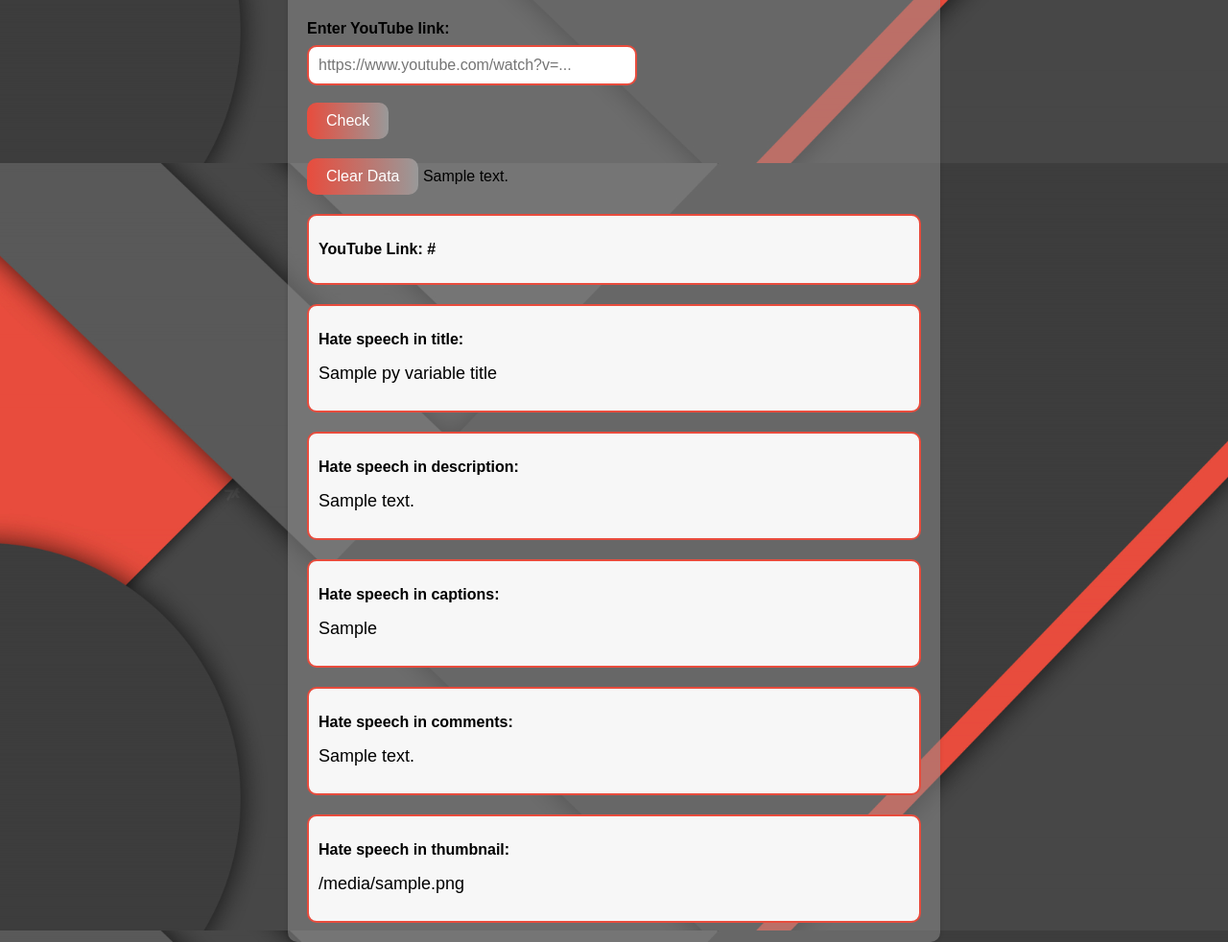
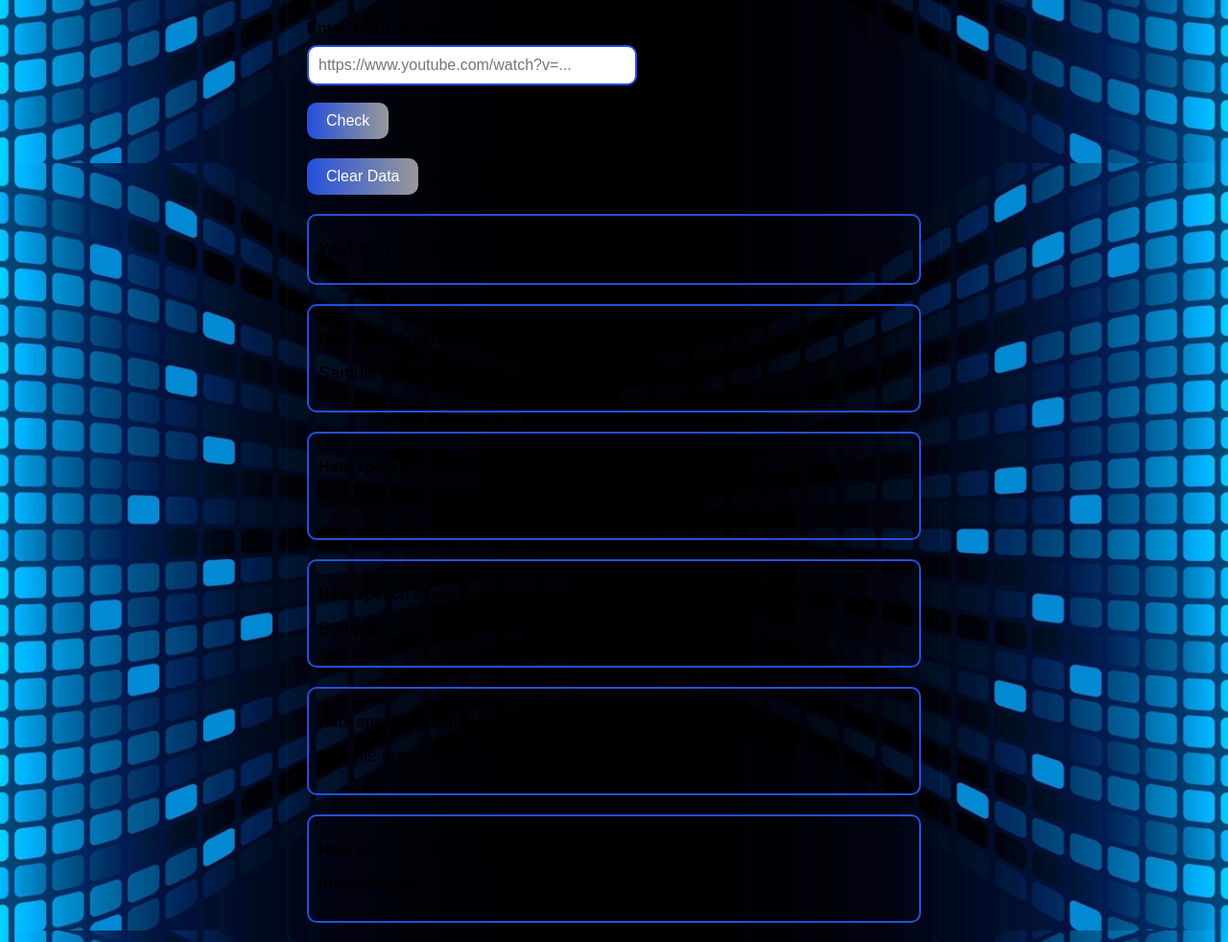
Before and after one commit to janidhu-wijetunga/FYP-Project, a Flask app: template templates/index.html in a window 1280 px wide. Shown: the part 630-1612 px from the top of the page at 96% size. Run offline with Flask 3, Linux system fonts and the light colour scheme; the template is opened without the code that fills it: most values are stand-ins (such as "Sample title", 1, 10 or a date in 2020); some libraries are stand-ins or nearby versions.

Commit message:
changed color theme and logo, wallpaper

```diff
--- a/static/styles.css
+++ b/static/styles.css
@@ -3,7 +3,7 @@ body {
     margin: 0;
     padding: 0;
     background-color: #f7f7f7;
-    background-image: url('../static/images/background.jpg'); /* Update path to your image file */
+    background-image: url('../static/images/background2.jpg'); /* Update path to your image file */
     background-size: cover;
     background-repeat: no-repeat;
     background-attachment: fixed;
@@ -14,8 +14,7 @@ body {
     max-width: 800px;
     margin: 0 auto;
     padding: 20px;
-    background-color: rgba(145, 145, 145, 0.5);
-    box-shadow: 0 2px 4px rgba(0, 0, 0, 0.1);
+    box-shadow: 0 2px 4px rgba(15, 188, 211, 0.1);
     border-radius: 10px;
 }
 
@@ -23,7 +22,7 @@ h1 {
     font-size: 50px;
     margin-bottom: 20px;
     text-align: center;
-    color: #E84C3D;
+    color: #244fdd;
     text-shadow: 2px 2px 4px rgba(0, 0, 0, 0.5);
 }
 
@@ -40,7 +39,7 @@ label {
 input[type="text"] {
     width: 50%;
     padding: 10px;
-    border: 2px solid #E84C3D;
+    border: 2px solid #244fdd;
     border-radius: 10px;
     font-size: 16px;
     transition: border-color 0.3s;
@@ -52,7 +51,7 @@ input[type="text"]:hover {
 
 button[type="submit"] {
     padding: 10px 20px;
-    background-image: linear-gradient(to right, #E84C3D, #999999); /* Two-color gradient */
+    background-image: linear-gradient(to right, #244fdd, #999999); /* Two-color gradient */
     color: #ffffff; /* Text color is white */
     border: none;
     border-radius: 10px;
@@ -62,7 +61,7 @@ button[type="submit"] {
 }
 
 button[type="submit"]:hover {
-    background-image: linear-gradient(to right, #df2020, #414141); /* Darker gradient on hover */
+    background-image: linear-gradient(to right, #0631f3, #414141); /* Darker gradient on hover */
     opacity: 0.9; /* Slightly reduce opacity on hover */
     transform: scale(1.05);
 }
@@ -70,9 +69,8 @@ button[type="submit"]:hover {
 .result {
     margin-top: 20px;
     padding: 10px;
-    border: 2px solid #E84C3D;
+    border: 2px solid #244fdd;
     border-radius: 10px;
-    background-color: #f7f7f7;
 }
 
 .result-title {
@@ -90,7 +88,7 @@ button[type="submit"]:hover {
     top: 50%;
     left: 50%;
     transform: translate(-50%, -50%);
-    background-color: #E84C3D;
+    background-color: #244fdd;
     padding: 20px;
     border-radius: 10px;
     box-shadow: 0 2px 4px rgba(0, 0, 0, 0.1);
@@ -98,12 +96,12 @@ button[type="submit"]:hover {
 }
 
 .description {
-    background-color: #E84C3D;
+    background-color: #244fdd;
     border-radius: 10px;
     padding: 10px;
 }
 
 iframe {
-    border: 2px solid #E84C3D;
+    border: 2px solid #244fdd;
     border-radius: 10px;
 }
--- a/templates/index.html
+++ b/templates/index.html
@@ -1,13 +1,13 @@
 <!DOCTYPE html>
 <html>
 <head>
-    <link rel="icon" type="png" href="../static/images/security.png">
+    <link rel="icon" type="png" href="../static/images/logo2.gif">
     <title>SpeechGuard</title>
     <link rel="stylesheet" href="static/styles.css">
 </head>
 <body>
     <div class="container">
-        <h1>SpeechGuard <img src="../static/images/security.png" height="50px" width="50px" id="logoImage"></h1>
+        <h1>SpeechGuard <img src="../static/images/logo2.gif" height="50px" width="50px" id="logoImage"></h1>
         <div class="description">
         <p>"Empowering a safer online experience, our platform prioritizes user well-being.
             With advanced content moderation and community guidelines, we're committed to fostering a secure environment
--- a/templates/popup.html
+++ b/templates/popup.html
@@ -4,7 +4,7 @@
 </head>
 <body>
     <br><br>
-    <img src="../static/images/security.png" height="50px" width="50px"><br>
+    <img src="../static/images/logo2.gif" height="65px" width="65px"><br>
     <h1>SpeechGuard</h1>
     <button id="visit_website"> Visit Website</button>
     <script src="../static/popup.js"></script>
```
Also changed, not shown: static/popup.css (+5 -5 lines), manifest.json, static/images/background.jpg (deleted), static/images/background2.jpg (added), static/images/extensionLogo.png (added), static/images/logo.png (deleted), static/images/logo2.gif (added), static/images/popup.jpg (deleted), static/images/popup2.jpg (added), static/images/security.png (deleted).
